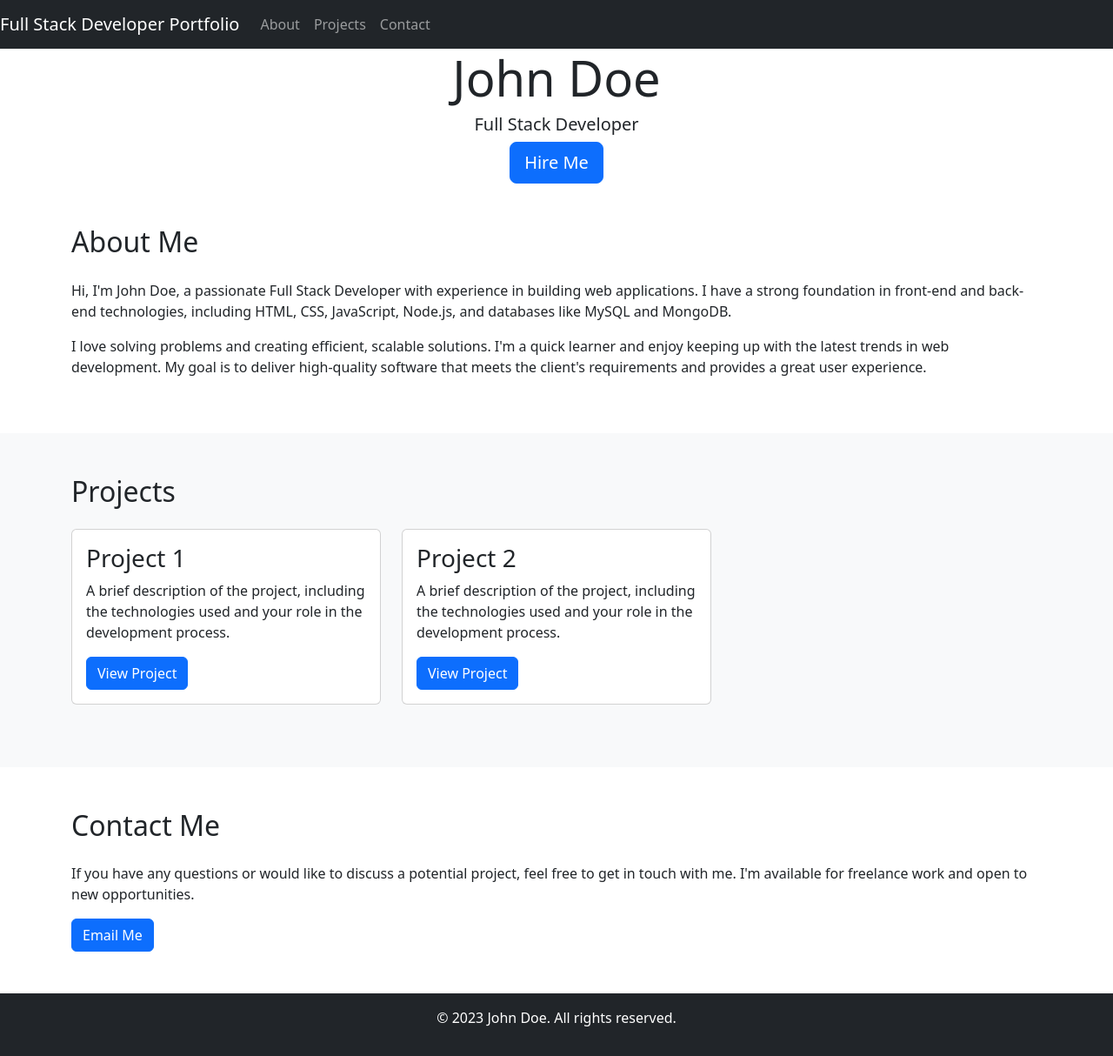
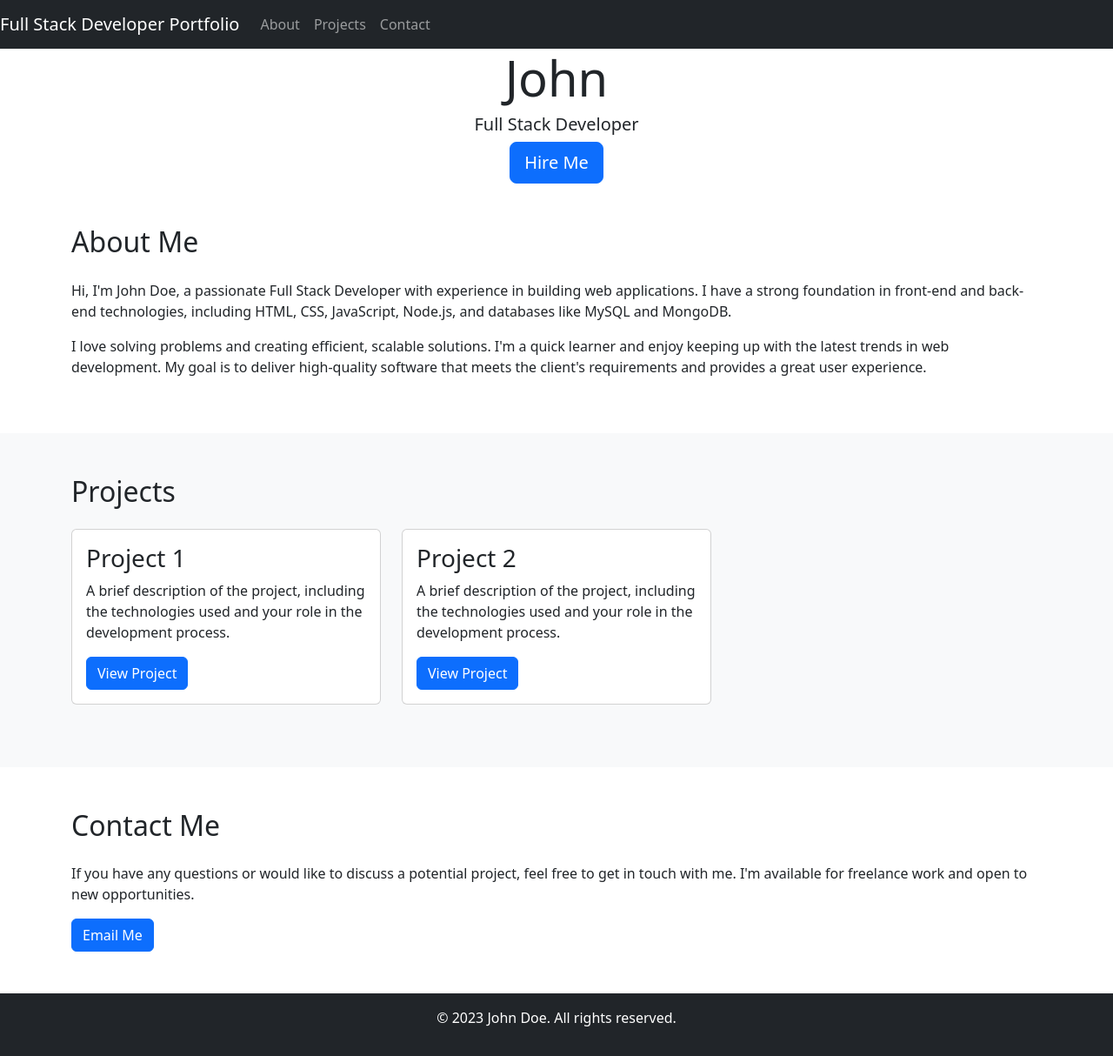
Before and after one commit to celumusam/MyLandingPage, a Jekyll site: the page index.html, which Jekyll copies as it is, in a window 1280 px wide. Shown: the whole page at 87% size. Built offline with Jekyll 4.4.1, drawn with Linux system fonts in a browser that asks for light colours.

Commit message:
Update index.html
making changes to index.html

```diff
--- a/index.html
+++ b/index.html
@@ -31,7 +31,7 @@
 
   <section id="hero" class="jumbotron text-center">
     <div class="container">
-      <h1 class="display-4">John Doe</h1>
+      <h1 class="display-4">John</h1>
       <h2 class="lead">Full Stack Developer</h2>
       <a href="#contact" class="btn btn-primary btn-lg">Hire Me</a>
     </div>
```
